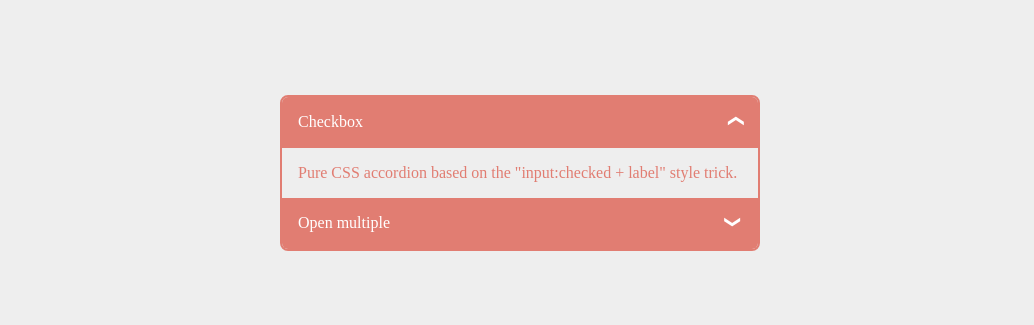
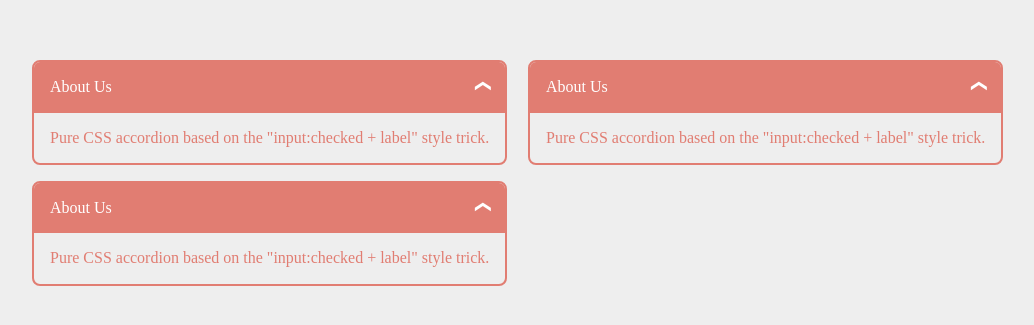
Before and after one commit to musicabbage/website-challenge, a plain HTML site: page index.html in a window 1280 px wide. Shown: the part 227-552 px from the top of the page, without its empty margins (120-1154 px from the left). Drawn offline with nearby package versions, Linux system fonts and the light colour scheme.

Commit message:
feat: Add three accordion menus

```diff
--- a/index.html
+++ b/index.html
@@ -8,19 +8,31 @@
 
 </head>
 <body>
+<!-- partial:index.partial.html -->
 <section class="accordion">
   <div class="tab">
     <input type="checkbox" name="accordion-1" id="cb1" checked>
-    <label for="cb1" class="tab__label">Checkbox</label>
+    <label for="cb1" class="tab__label">About Us</label>
     <div class="tab__content">
       <p>Pure CSS accordion based on the "input:checked + label" style trick.</p>
     </div>
   </div>
+</section>
+<section class="accordion">
   <div class="tab">
-    <input type="checkbox" name="accordion-1" id="cb2">
-    <label for="cb2" class="tab__label">Open multiple</label>
+    <input type="checkbox" name="accordion-1" id="cb2" checked>
+    <label for="cb2" class="tab__label">About Us</label>
     <div class="tab__content">
-      <p>Using <code>&lt;input type="checkbox"&gt;</code> allows to have several tabs open at the same time.</p>
+      <p>Pure CSS accordion based on the "input:checked + label" style trick.</p>
+    </div>
+  </div>
+</section>
+<section class="accordion">
+  <div class="tab">
+    <input type="checkbox" name="accordion-1" id="cb3" checked>
+    <label for="cb3" class="tab__label">About Us</label>
+    <div class="tab__content">
+      <p>Pure CSS accordion based on the "input:checked + label" style trick.</p>
     </div>
   </div>
 </section>
```
